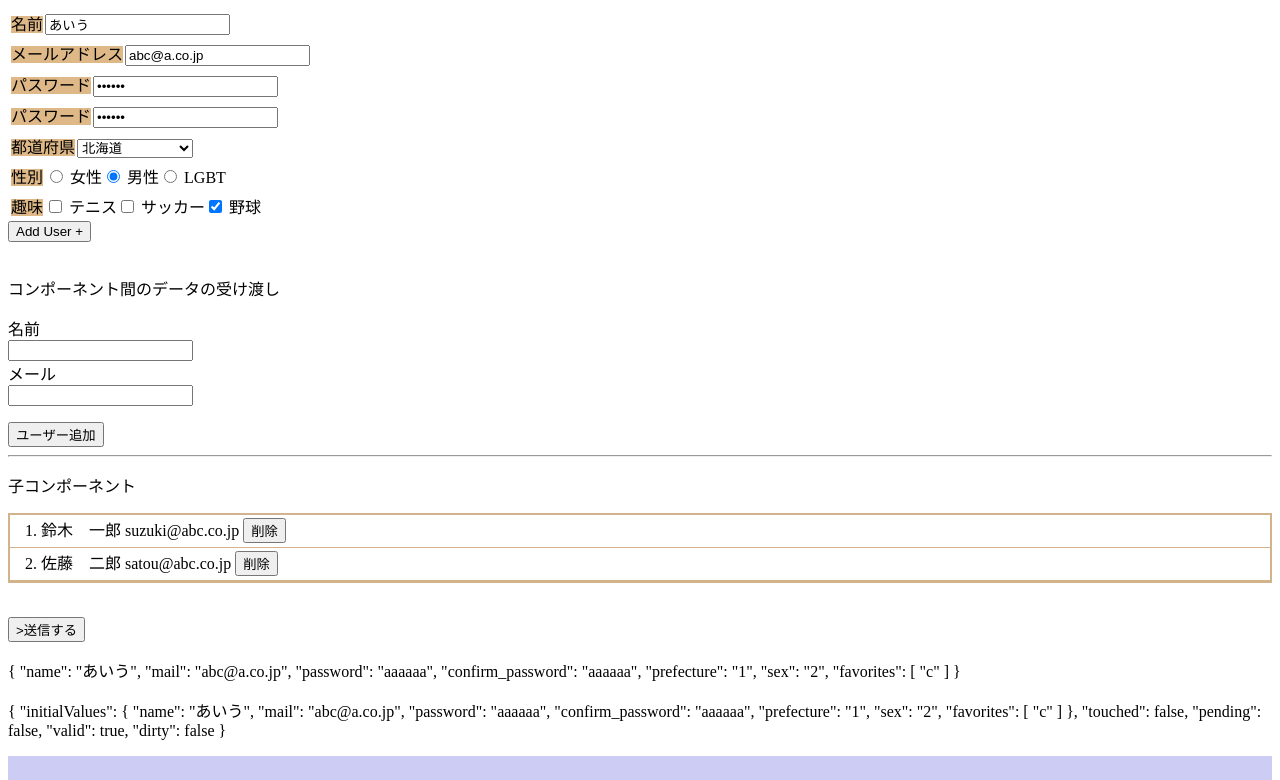
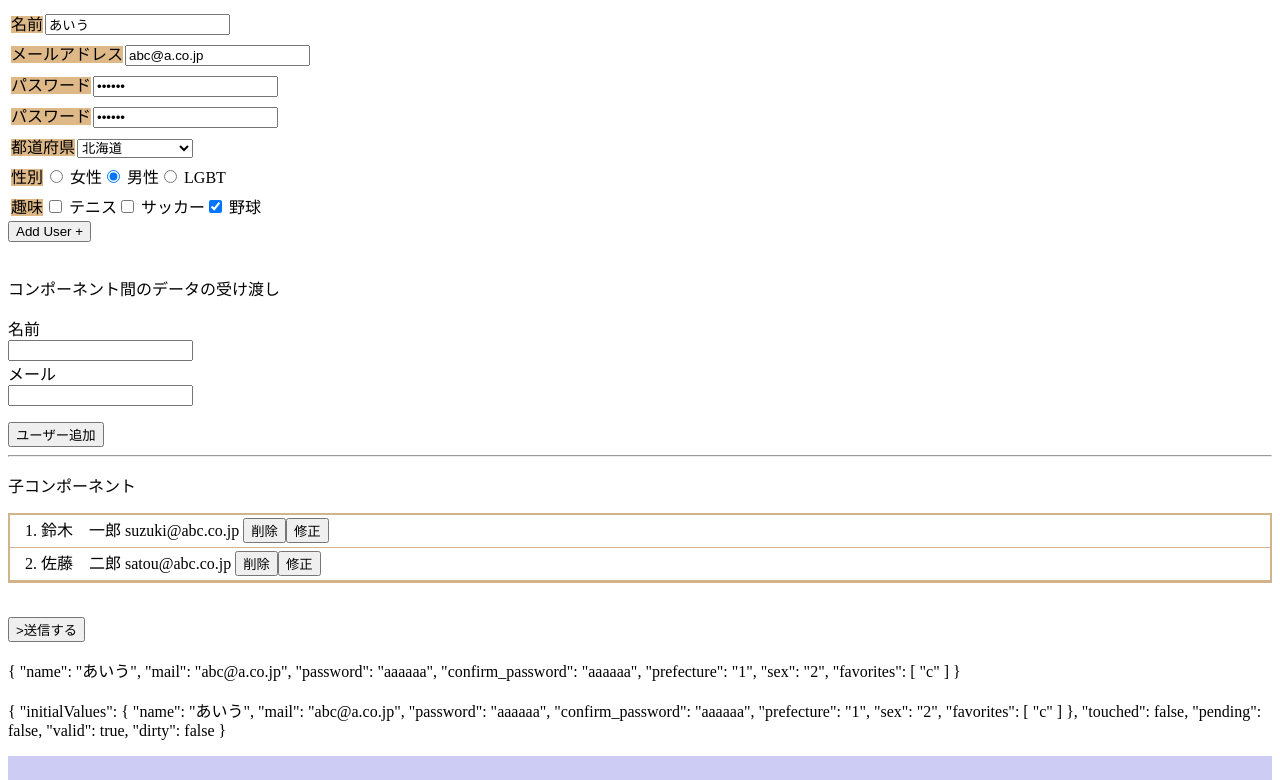
Before and after one commit to afurosan/vue-validation-form, a Vue app: page / in a window 1280 px wide. Shown: the top 780 px of the page. Built offline with nearby package versions, Linux system fonts and the light colour scheme.

Commit message:
220124imanishi変更分

```diff
--- a/src/components/templates/FormDetails.vue
+++ b/src/components/templates/FormDetails.vue
@@ -3,12 +3,13 @@
     <p>子コンポーネント</p>
       <ol>
         <!-- keyにはindexをつける -->
-          <th v-for="(header, index) in userItems.header" :key="index">
+          <li v-for="(header, index) in userItems.header" :key="index">
             {{ header }}
-          </th>
+          </li>
           <li v-for="(user, index) in userItems.user" :key="index">
             {{ user.name }} {{ user.email }}
-            <button @click="removeItem(index)">削除</button>
+            <button :disabled="!(childCorrectFlg === 0)" @click="removeItem(index)">削除</button>
+            <button :disabled="!(childCorrectFlg === 0)" @click="correctItem(index)">修正</button>
           </li>
       </ol>
     <br />
@@ -27,15 +28,25 @@ export default {
     value: {
       type: Number,
     },
-
+    childCorrectFlg:{
+      type: Number,
+      default:0,
+    }
   },
 
-  setup(props:any) {
+
+  setup(props:any, context:any) {
     const fs = reactive(props.userItems);
     const removeItem = (i:number) => {fs.user.splice(i,  1)};
 
+    function correctItem(i: number){
+      context.emit('onDataSet',fs.user[i],i);
+      console.log(fs.user[i].name);
+    }
+
     return {
       removeItem,
+      correctItem,
     };
   },
 };
--- a/src/components/templates/FormValidate.vue
+++ b/src/components/templates/FormValidate.vue
@@ -58,11 +58,15 @@
       <input v-model="userItems.item_email" style="margin-right: 5px"/>
       <p class="ErrorMessage">{{ errorMessage }}</p>
 
-      <button @click="adduser">ユーザー追加</button>
+      <button v-if="parentCorrectFlg===0" @click="adduser">ユーザー追加</button>
+      <button v-if="parentCorrectFlg===1" @click="correctuser">修正登録</button>
+      <button v-if="parentCorrectFlg===1" @click="canceluser">キャンセル</button>
+
       <hr />
 
       <FormDetails
-          :user-items="userItems"
+          :user-items="userItems" @onDataSet="dataSet"
+          :child-correct-flg="parentCorrectFlg"
       ></FormDetails>
     </div>
 
@@ -365,6 +369,42 @@ export default defineComponent({
       { id: "c", name: "野球" },
     ];
 
+    let midx=ref(-1);
+    let parentCorrectFlg=ref(0);
+    function dataSet(data: any, i: number){
+      // console.log(data);
+      // 修正用データセット
+      userItems.item_name=data.name;
+      userItems.item_email=data.email;
+      midx.value=i; // 明細idxセット
+      parentCorrectFlg.value=1;
+      console.log('idx:' + midx.value);
+      // console.log('flg:' + data.modifyFlg);
+    }
+    function correctuser(){
+      //連想配列の追加
+      errorMessage.value="";
+      schema2.validate(userItems).then( v => {
+        console.log('then',v);
+        let item = { name: userItems.item_name, email: userItems.item_email };
+        console.log('idx2:' + midx.value);
+        userItems.user.splice(midx.value,1, item);
+        userItems.item_name = "";
+        userItems.item_email = "";
+        parentCorrectFlg.value=0;
+      })
+          .catch(error => {
+            console.log('catch',error.errors);
+            console.log('catch1', !Object.keys(userItems['user']).length);
+            errorMessage.value=error.errors[0];
+          });
+    }
+    function canceluser(){
+      userItems.item_name="";
+      userItems.item_email="";
+      parentCorrectFlg.value=0;
+    }
+
     return {
       ccArray,
       prefecture,
@@ -387,6 +427,11 @@ export default defineComponent({
       adduser,
       schema2,
       errorMessage,
+      dataSet,
+      midx,
+      parentCorrectFlg,
+      correctuser,
+      canceluser,
     };
   },
 });
```
